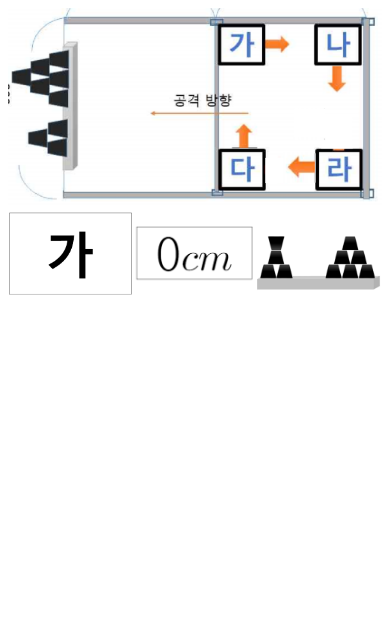
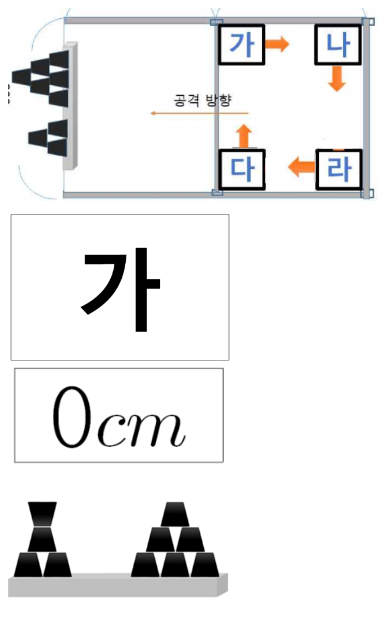
Before and after one commit to kbj2934/robotSiege, a plain HTML site: page index.html in a window 390 px wide. Drawn offline with Linux system fonts and the light colour scheme.

Commit message:
Update index.html

```diff
--- a/index.html
+++ b/index.html
@@ -1,9 +1,9 @@
 <!DOCTYPE html>
 <html>
 <head>
-    <title>로봇경진대회 로봇공성전용</title>
+    <title>화면 분할 예시</title>
     <style>
-        /* 전체 화면을 세로로 나눠 상단 50%, 하단 50%로 분할 */
+        /* PC 화면에서는 가로로 나눔 */
         .container {
             display: flex;
             flex-direction: column;
@@ -35,6 +35,32 @@
             /* 이미지가 부모 요소에 맞게 크기 조정되도록 설정 */
             max-width: 100%;
             max-height: 100%;
+        }
+
+        /* 모바일 화면에서는 세로로 나눔 */
+        @media (max-width: 768px) {
+            .container {
+                flex-direction: column;
+                height: 90%; /* 화면 높이의 100% 사용 */
+            }
+
+            .top,
+            .bottom {
+                height: auto;
+            }
+
+            .bottom {
+                display: block;
+                text-align: center;
+            }
+
+            .left,
+            .center,
+            .right {
+                width: 60%;
+                height:25%;
+
+            }
         }
     </style>
 </head>
```
